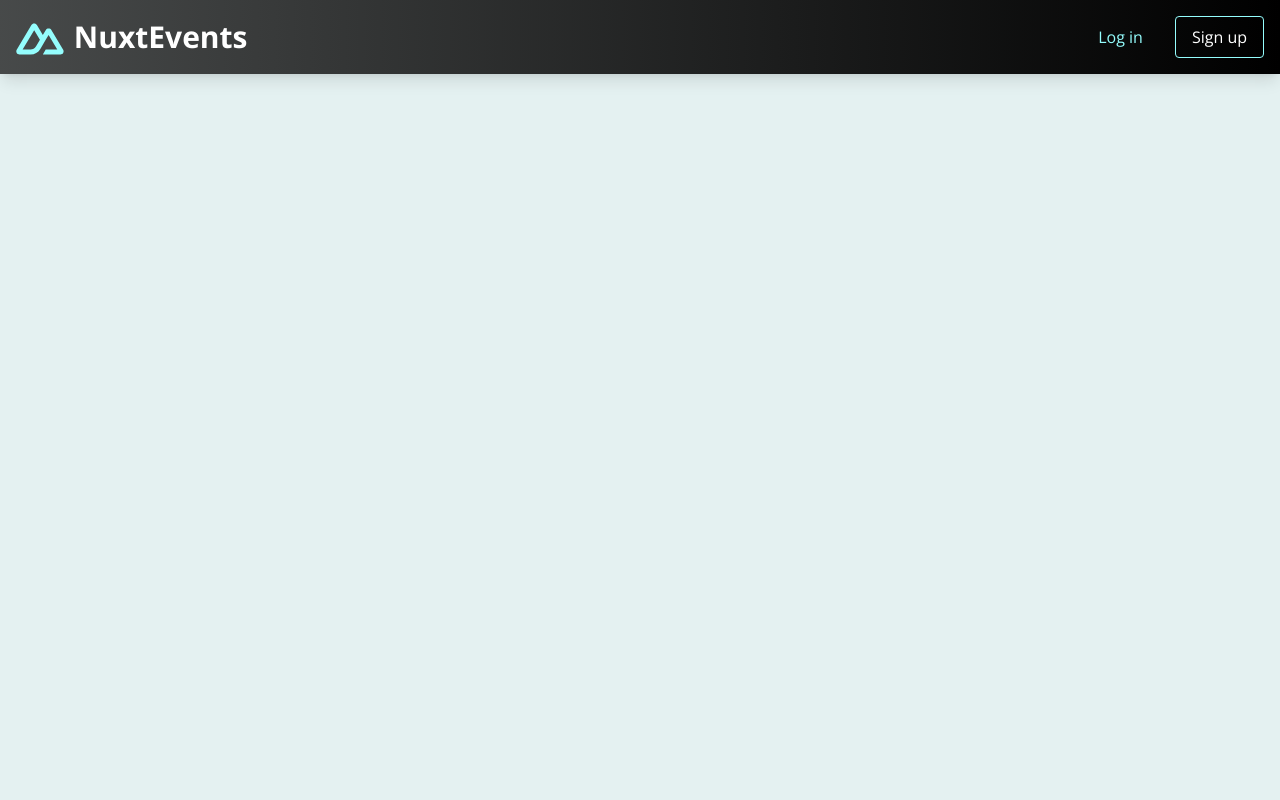
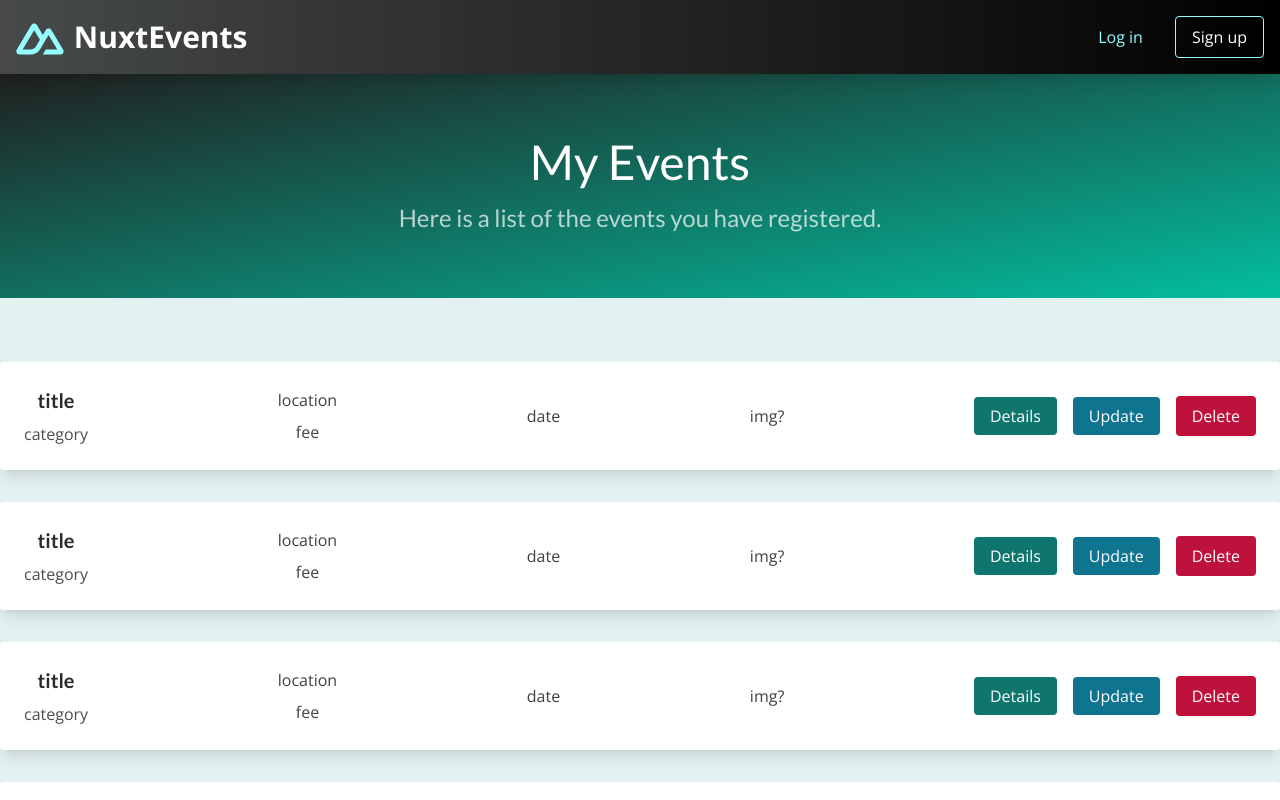
Before and after one commit to DANBOI/my-events-kanban, a Nuxt app in the folder frontend/: page /my-events in a window 1280 px wide. Shown: the top 800 px of the page. Built offline with nearby package versions, Linux system fonts and the light colour scheme.

Commit message:
create event card/list component and related pages

```diff
--- a/frontend/app.vue
+++ b/frontend/app.vue
@@ -26,6 +26,6 @@ const route = useRoute();
 //change header class based on page path
 const getHeaderClass = () =>
   route.path !== "/"
-    ? "sticky shadow-lg bg-gradient-to-r from-secondary/80 to-black"
+    ? "sticky top-0 shadow-lg bg-gradient-to-r from-secondary/80 to-black"
     : "fixed w-full";
 </script>
--- a/frontend/components/EventCard.vue
+++ /dev/null
@@ -1,7 +0,0 @@
-<template lang="">
-  <div>EventCard</div>
-</template>
-<script>
-export default {};
-</script>
-<style lang="typescript"></style>
--- /dev/null
+++ b/frontend/components/event/EventCard.vue
@@ -0,0 +1,37 @@
+<template>
+  <article
+    class="flex items-center justify-between rounded bg-white p-6 shadow-lg transition"
+  >
+    <div>
+      <h3 class="mb-2 text-xl font-semibold">title</h3>
+      <p class="text-secondary/80">category</p>
+    </div>
+
+    <div>
+      <p class="mb-2">location</p>
+      <p>fee</p>
+    </div>
+
+    <div>
+      <p>date</p>
+    </div>
+    <div>
+      <p>img?</p>
+    </div>
+
+    <div v-if="editable" class="space-x-4 text-white">
+      <NuxtLink to="/events/001" class="rounded bg-teal-700 px-4 py-2"
+        >Details</NuxtLink
+      >
+      <NuxtLink to="/update" class="rounded bg-cyan-700 px-4 py-2"
+        >Update</NuxtLink
+      >
+      <button class="rounded bg-rose-700 px-4 py-2">Delete</button>
+    </div>
+  </article>
+</template>
+<script setup lang="ts">
+defineProps({
+  editable: Boolean,
+});
+</script>
--- /dev/null
+++ b/frontend/components/event/EventList.vue
@@ -0,0 +1,11 @@
+<template>
+  <div class="space-y-8">
+    <!-- <EventCard v-for="event in events" :key="event.id" :event="event" /> -->
+    <EventCard v-for="i in 5" :key="i" :editable="editable" />
+  </div>
+</template>
+<script setup lang="ts">
+defineProps({
+  editable: Boolean,
+});
+</script>
--- a/frontend/pages/events/[id].vue
+++ b/frontend/pages/events/[id].vue
@@ -46,7 +46,7 @@
     <div class="mx-auto my-12 w-[90%] max-w-2xl text-center">
       <button
         type="submit"
-        class="rounded bg-accent px-6 py-2 text-xl font-medium text-white shadow-md hover:bg-accent/80 active:bg-accent/80 md:text-2xl"
+        class="rounded bg-accent px-6 py-2 text-xl font-medium text-white shadow-md hover:bg-accent/80 active:bg-accent/60 md:text-2xl"
       >
         Apply to the event
       </button>
--- a/frontend/pages/events/index.vue
+++ b/frontend/pages/events/index.vue
@@ -1,6 +1,6 @@
 <template>
   <main
-    class="container mx-auto grid justify-items-stretch gap-3 px-6 py-10 lg:grid-cols-4"
+    class="container mx-auto grid justify-items-stretch gap-8 px-6 py-10 lg:grid-cols-4"
   >
     <aside
       class="rounded bg-gradient-to-br from-secondary/80 to-accent p-6 shadow-md"
@@ -29,13 +29,7 @@
     </aside>
 
     <section class="lg:col-span-3">
-      <div class="space-y-4">
-        <EventCard />
-        <EventCard />
-        <EventCard />
-        <EventCard />
-        <EventCard />
-      </div>
+      <EventList />
     </section>
   </main>
 </template>
--- a/frontend/pages/index.vue
+++ b/frontend/pages/index.vue
@@ -23,18 +23,9 @@
       </NuxtLink>
     </section>
 
-    <section class="container mx-auto py-10 text-center">
-      <h2 class="mb-8 text-4xl">Newest events</h2>
-
-      <div class="space-y-4">
-        <!-- <EventCard v-for="event in events" :key="event.id" :event="event" /> -->
-        <EventCard />
-        <EventCard />
-        <EventCard />
-        <EventCard />
-        <EventCard />
-        <EventCard />
-      </div>
+    <section class="container mx-auto py-16 text-center">
+      <h2 class="mb-8 text-4xl">5 Newest events</h2>
+      <EventList />
     </section>
   </main>
 </template>
--- /dev/null
+++ b/frontend/pages/my-events.vue
@@ -0,0 +1,19 @@
+<template>
+  <main>
+    <h1
+      class="mb-6 bg-gradient-to-br from-secondary to-accent p-16 text-center text-4xl text-white md:text-5xl"
+    >
+      My Events
+      <span class="mt-4 block text-2xl text-white/70">
+        Here is a list of the events you have registered.
+      </span>
+    </h1>
+    <div class="container mx-auto py-10 text-center">
+      <EventList editable />
+    </div>
+  </main>
+</template>
+<script>
+export default {};
+</script>
+<style lang=""></style>
```
